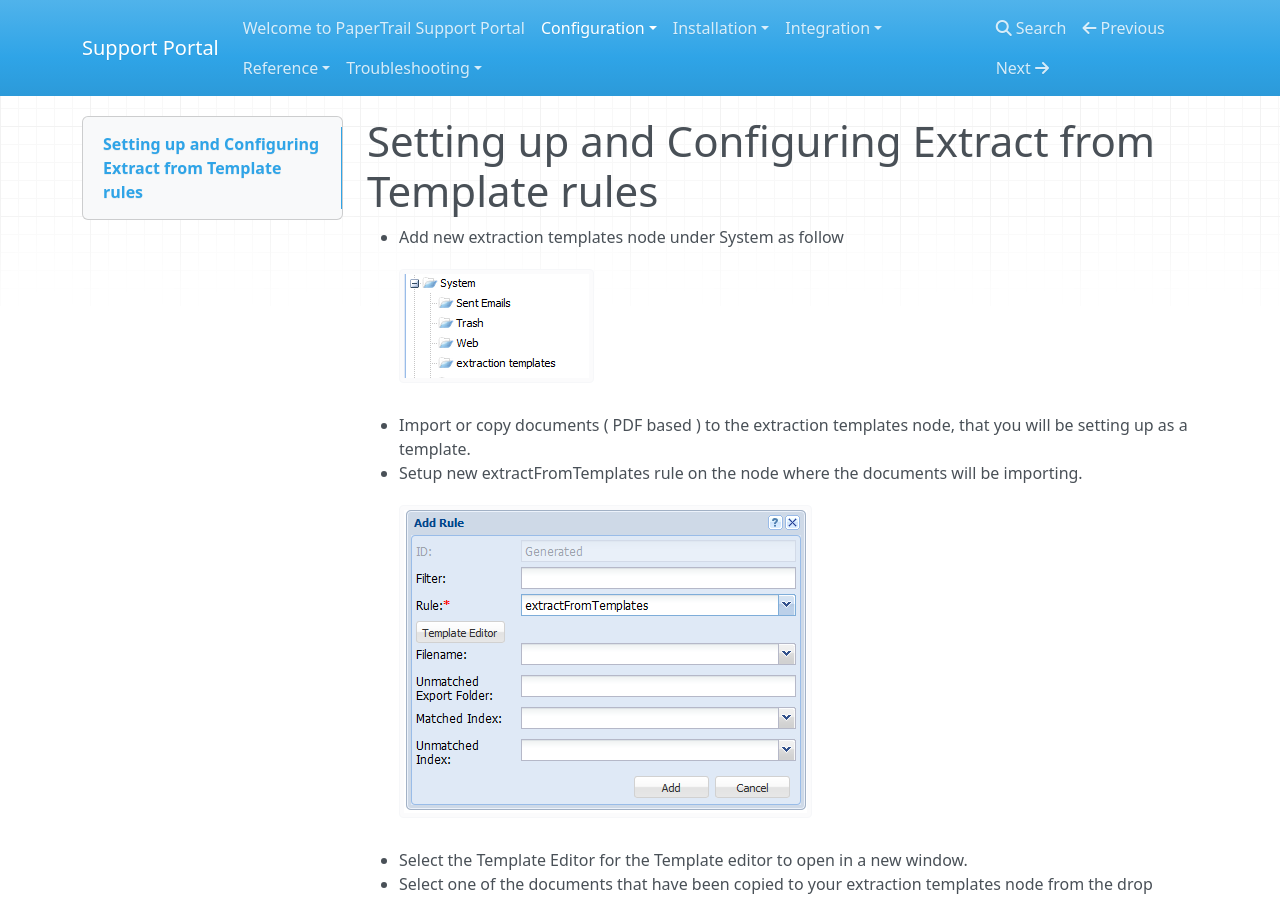
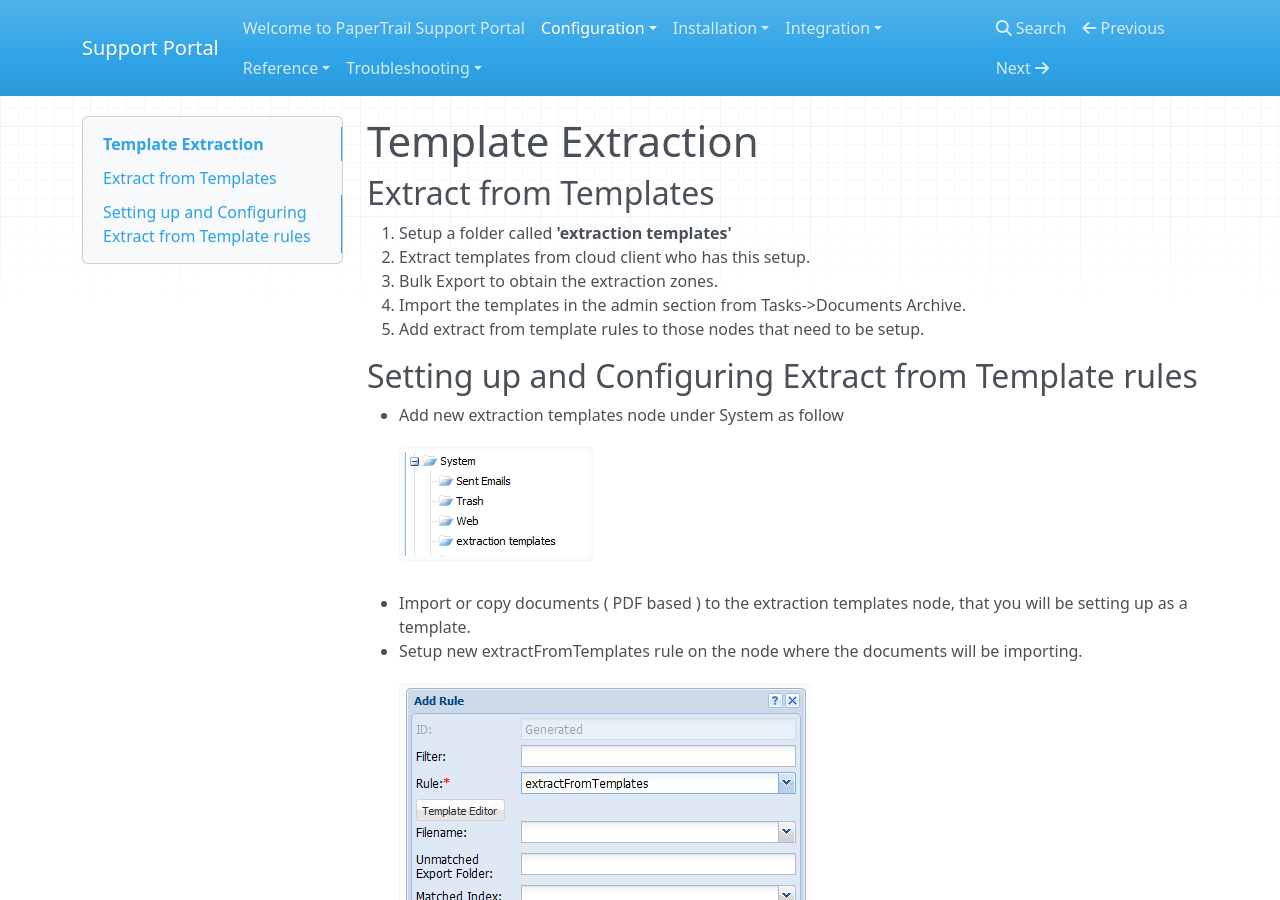
Before and after one commit to ryanegis/support-portal, an MkDocs documentation site: the page built from docs/Configuration/Template Extraction.md, in a window 1280 px wide and 900 px high. Built offline with MkDocs 1.6.1, drawn with Linux system fonts in a browser that asks for light colours; nearby versions of some CDN libraries; old or Windows-style settings are respelled for this version of MkDocs.

Commit message:
Template extraction

```diff
--- a/docs/Configuration/Setup and Configuring Extract From Templates.md
+++ b/docs/Configuration/Template Extraction.md
@@ -1,4 +1,15 @@
-# Setting up and Configuring Extract from Template rules
+# Template Extraction
+
+## Extract from Templates
+
+1. Setup a folder called **'extraction templates'**
+2. Extract templates from cloud client who has this setup.
+3. Bulk Export to obtain the extraction zones.
+4. Import the templates in the admin section from Tasks->Documents Archive.
+5. Add extract from template rules to those nodes that need to be setup.
+
+
+## Setting up and Configuring Extract from Template rules
 
 *  Add new extraction templates node under System as follow
 ![setup-1](../images/setup-1.png)
```
Also changed, not shown: docs/Configuration/Extract from Templates.md (deleted, +0 -7 lines).
